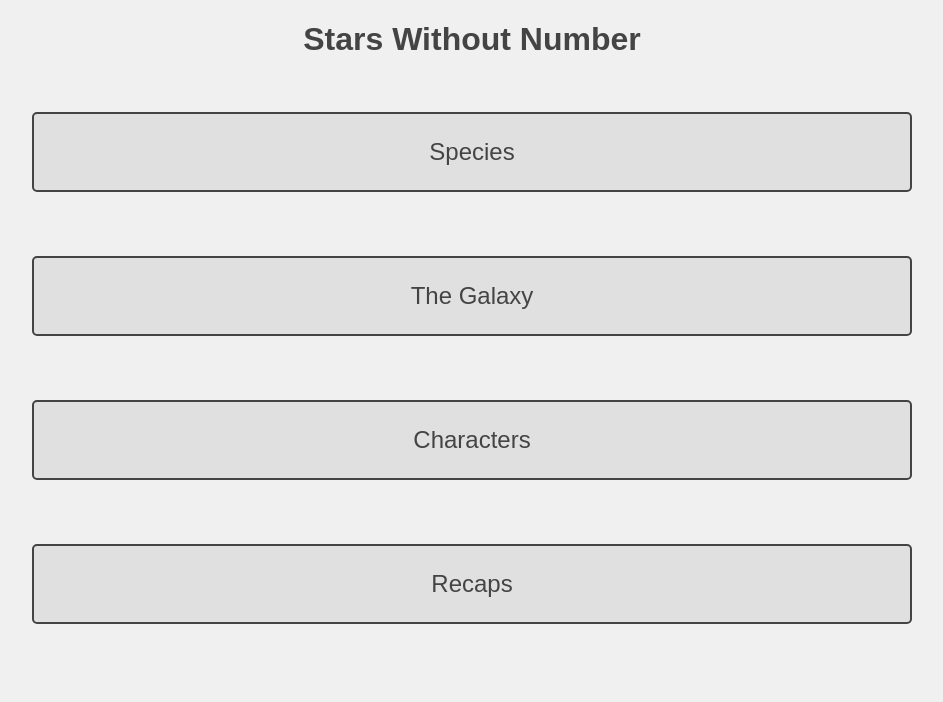
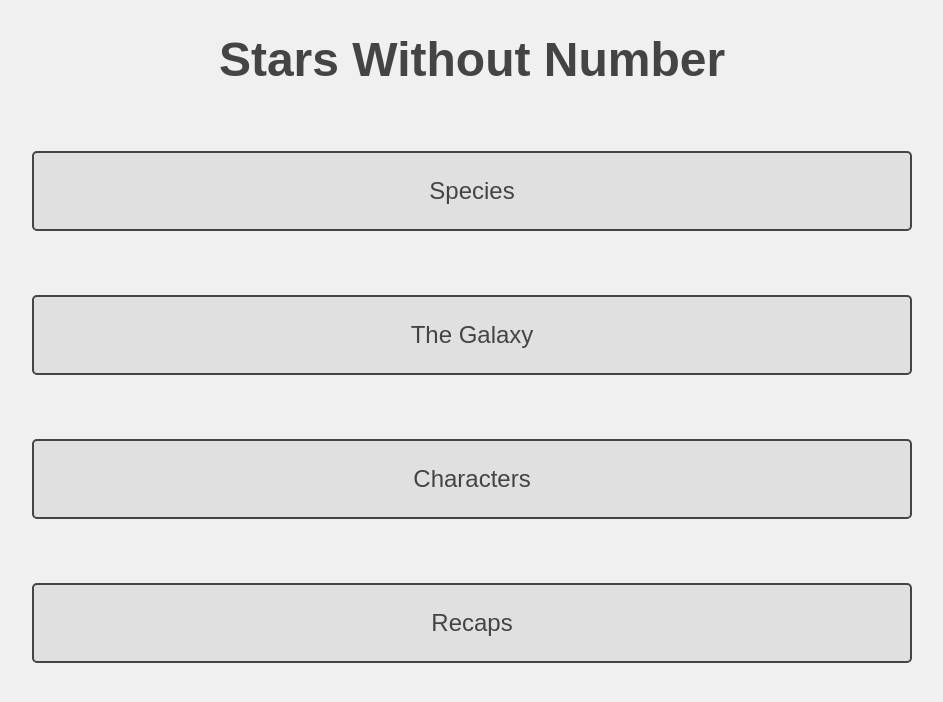
Before and after one commit to tomdrever/tomdrever.github.io, a Jekyll site: the page built from stars/index.html, in a window 1280 px wide. Shown: the top 702 px of the page, without its empty margins (168-1111 px from the left). Built offline with Jekyll 4.4.1, drawn with Linux system fonts in a browser that asks for light colours; some web fonts are replaced.

Commit message:
Messing with css - title

```diff
--- a/_sass/_main.scss
+++ b/_sass/_main.scss
@@ -10,6 +10,10 @@
 .main {
   padding: 0 6em;
   text-align: center;
+
+  .title {
+    font-size: 3rem;
+  }
 }
 
 a {
--- a/_sass/_post.scss
+++ b/_sass/_post.scss
@@ -10,7 +10,7 @@
   }
 
   h1 {
-    font-size: 1.5rem;
+    font-size: 1.8rem;
     margin: 0.5em 0.2em;
   }
 
--- a/stars/index.html
+++ b/stars/index.html
@@ -3,7 +3,7 @@
 title: Stars
 permalink: /stars/
 ---
-<h1> Stars Without Number </h1>
+<h1 class="title"> Stars Without Number </h1>
 
 <div class="option"><p><a href="/stars/species">Species</a></p></div>
 <div class="option"><p><a href="/stars/galaxy">The Galaxy</a></p></div>
```
Also changed, not shown: 2 other files.
